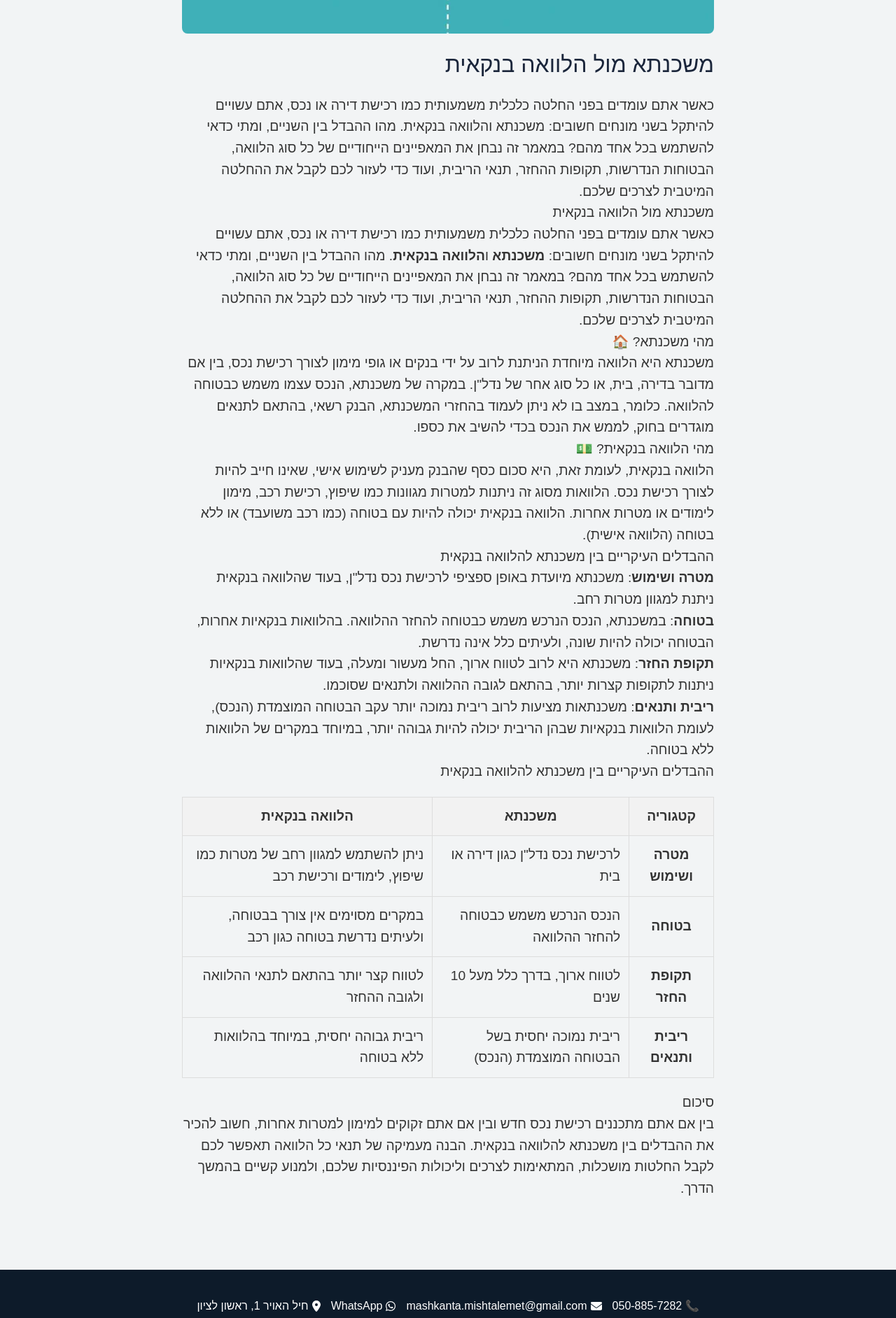
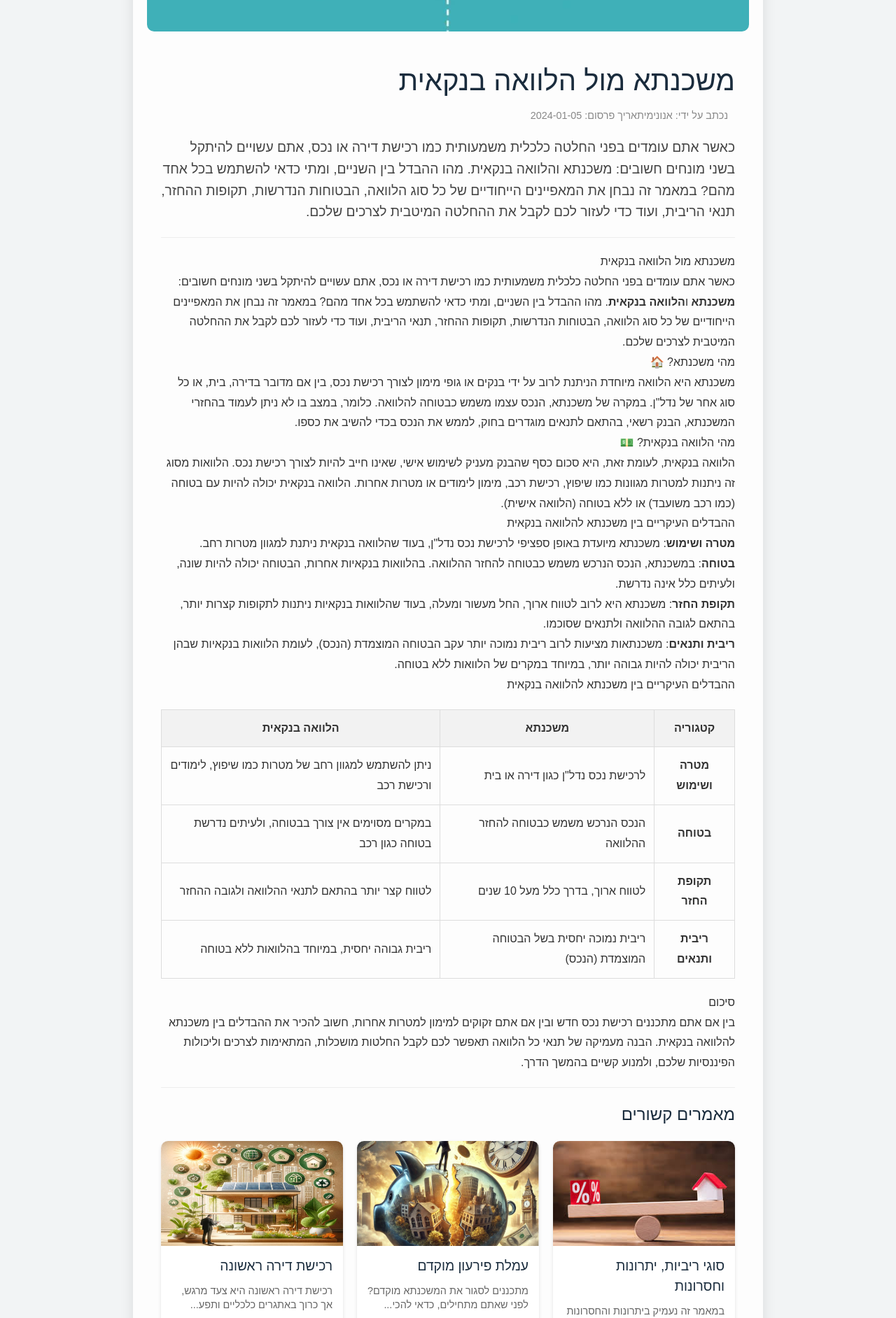
Before and after one commit to aviadazriel/special-web, a React (Create React App) app: page /article/1 in a window 1280 px wide. Shown: the part 400-2284 px from the top of the page at 70% size. Built offline with nearby package versions, Linux system fonts and the light colour scheme.

Commit message:
related articles

```diff
--- a/src/pages/ArticleDetail.js
+++ b/src/pages/ArticleDetail.js
@@ -1,6 +1,5 @@
-// ArticleDetail.js
 import React, { useState, useEffect } from 'react';
-import { useParams } from 'react-router-dom';
+import { useParams, Link } from 'react-router-dom';
 import styled from 'styled-components';
 import articles from '../data/articlesData';
 
@@ -17,58 +16,182 @@ const ArticleDetail = () => {
     }
   }, [id, articleMeta]);
 
-  if (!articleMeta) return <p>Article not found.</p>;
+  if (!articleMeta) return <ErrorMessage>מאמר לא נמצא</ErrorMessage>;
+
+  // Filter related articles (excluding the current article)
+  const relatedArticles = articles.filter((article) => article.id !== parseInt(id, 10)).slice(0, 3);
 
   return (
-    <ArticleDetailContainer>
+    <ArticleContainer>
+      <ImageContainer>
         <Image src={articleMeta.image} alt={articleMeta.title} />
+      </ImageContainer>
+      <ContentContainer>
         <Title>{articleMeta.title}</Title>
+        <MetaInfo>
+          <Author>נכתב על ידי: {articleMeta.author || 'אנונימי'}</Author>
+          <Date>תאריך פרסום: {articleMeta.date}</Date>
+        </MetaInfo>
         <Description>{articleMeta.description}</Description>
+        <Divider />
         {articleContent ? (
           <Content dangerouslySetInnerHTML={{ __html: articleContent.content }} />
         ) : (
-        <p>Loading content...</p>
+          <LoadingMessage>טוען תוכן...</LoadingMessage>
         )}
-    </ArticleDetailContainer>
+        <Divider />
+        <RelatedArticles>
+          <RelatedHeader>מאמרים קשורים</RelatedHeader>
+          <RelatedGrid>
+            {relatedArticles.map((related) => (
+              <RelatedCard key={related.id} to={`/article/${related.id}`}>
+                <RelatedImage src={related.image} alt={related.title} />
+                <RelatedInfo>
+                  <RelatedTitle>{related.title}</RelatedTitle>
+                  <RelatedDescription>{related.description.slice(0, 60)}...</RelatedDescription>
+                </RelatedInfo>
+              </RelatedCard>
+            ))}
+          </RelatedGrid>
+        </RelatedArticles>
+      </ContentContainer>
+    </ArticleContainer>
   );
 };
 
-// Styled components
-const ArticleDetailContainer = styled.div`
-  max-width: 800px;
-  margin: 40px auto;
+// Styled Components
+const ArticleContainer = styled.div`
+  max-width: 900px;
+  margin: auto;
   padding: 20px;
-  text-align: left;
-  direction: rtl; /* Set direction to RTL */
+  background: #fdfdfd;
+  border-radius: 10px;
+  box-shadow: 0 4px 20px rgba(0, 0, 0, 0.1);
 `;
 
+const ImageContainer = styled.div`
+  width: 100%;
+  height: 300px;
+  overflow: hidden;
+  border-radius: 10px;
+  margin-bottom: 20px;
+`;
 
 const Image = styled.img`
   width: 100%;
-  height: auto;
-  border-radius: 8px;
+  height: 100%;
+  object-fit: cover;
+`;
+
+const ContentContainer = styled.div`
+  padding: 20px;
+  text-align: right;
+  direction: rtl;
+`;
+
+const Title = styled.h1`
+  font-size: 2.5rem;
+  color: #1a2c3d;
+  margin-bottom: 10px;
+`;
+
+const MetaInfo = styled.div`
+  font-size: 0.9rem;
+  color: #888;
   margin-bottom: 20px;
 `;
 
-const Title = styled.h1`
-  font-size: 2rem;
-  color: #1b263b;
+const Author = styled.span`
+  margin-right: 10px;
+`;
+
+const Date = styled.span``;
+
+const Description = styled.p`
+  font-size: 1.2rem;
+  color: #444;
+  line-height: 1.6;
   margin-bottom: 20px;
+`;
+
+const Divider = styled.hr`
+  margin: 20px 0;
+  border: none;
+  border-top: 1px solid #eee;
+`;
+
+const Content = styled.div`
+  font-size: 1rem;
+  color: #333;
+  line-height: 1.8;
+`;
+
+const LoadingMessage = styled.p`
+  text-align: center;
+  font-size: 1.2rem;
+  color: #888;
+`;
+
+const ErrorMessage = styled.p`
+  text-align: center;
+  font-size: 1.5rem;
+  color: #f00;
+`;
+
+const RelatedArticles = styled.div`
+  margin-top: 20px;
+`;
+
+const RelatedHeader = styled.h3`
+  font-size: 1.5rem;
+  color: #1a2c3d;
+  margin-bottom: 20px;
+`;
+
+const RelatedGrid = styled.div`
+  display: grid;
+  grid-template-columns: repeat(auto-fit, minmax(250px, 1fr));
+  gap: 20px;
+`;
+
+const RelatedCard = styled(Link)`
+  display: flex;
+  flex-direction: column;
+  background: #ffffff;
+  border-radius: 10px;
+  box-shadow: 0 2px 5px rgba(0, 0, 0, 0.1);
+  text-decoration: none;
+  color: inherit;
+  transition: transform 0.2s, box-shadow 0.2s;
+
+  &:hover {
+    transform: translateY(-5px);
+    box-shadow: 0 6px 20px rgba(0, 0, 0, 0.15);
+  }
+`;
+
+const RelatedImage = styled.img`
+  width: 100%;
+  height: 150px;
+  object-fit: cover;
+  border-radius: 10px 10px 0 0;
+`;
+
+const RelatedInfo = styled.div`
+  padding: 15px;
   text-align: right;
 `;
 
-const Description = styled.p`
+const RelatedTitle = styled.h4`
   font-size: 1.2rem;
-  color: #333;
-  line-height: 1.6;
-  text-align: right;
+  color: #1a2c3d;
+  margin-bottom: 10px;
 `;
 
-const Content = styled.div`
-  font-size: 1.2rem;
-  color: #333;
-  line-height: 1.6;
-  text-align: right;
+const RelatedDescription = styled.p`
+  font-size: 0.9rem;
+  color: #666;
+  line-height: 1.4;
 `;
 
 export default ArticleDetail;
```
Lines whose indentation alone changed are shown as unchanged.
